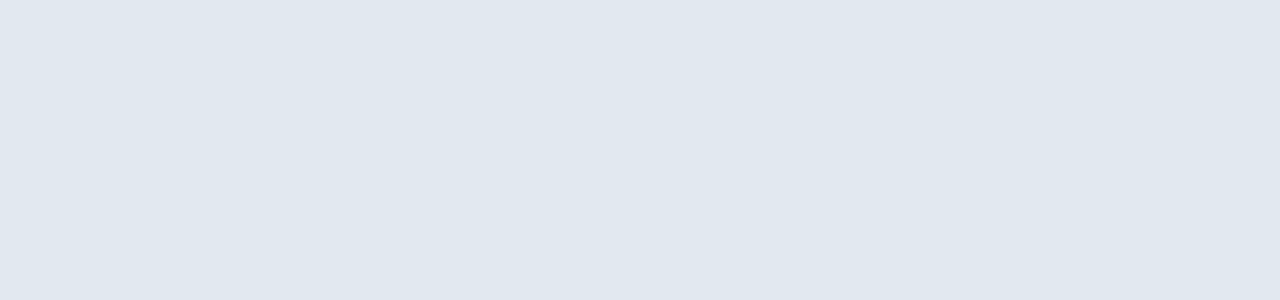
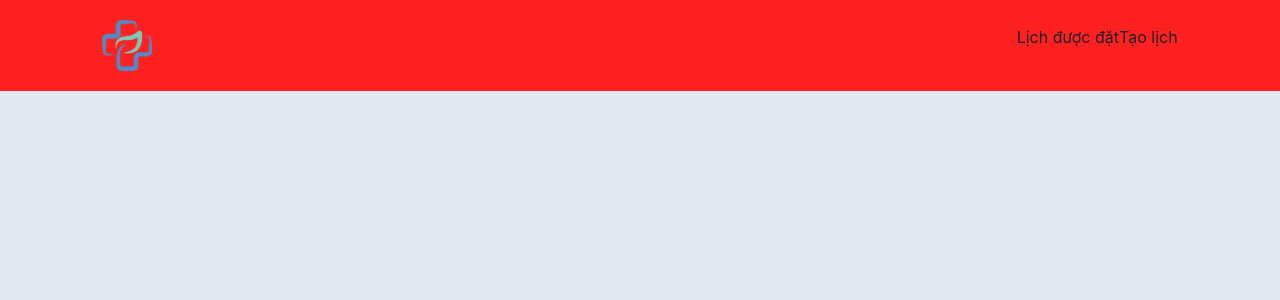
Before and after one commit to anhphuong012/CK_DACNPM, a React (Create React App) app in the folder frontend/project/: page /home in a window 1280 px wide. Before the commit this address had no page. Shown: the top 300 px of the page. Built offline with nearby package versions, Linux system fonts and the light colour scheme.

Commit message:
update home doctor

```diff
--- a/frontend/project/package.json
+++ b/frontend/project/package.json
@@ -52,5 +52,5 @@
       "last 1 safari version"
     ]
   },
-  "proxy": "http://192.168.1.6:8081"
+  "proxy": "http://192.168.1.8:8081"
 }
--- a/frontend/project/src/App.js
+++ b/frontend/project/src/App.js
@@ -8,6 +8,7 @@ import Booking from "./component/user/page/Booking";
 import Schedule from "./component/user/page/Schedule";
 import ScheduleCancel from "./component/user/page/ScheduleCancel";
 import Profile from "./component/user/page/Profile";
+import HomeDoctor from "./component/doctor/page/HomeDoctor";
 import ProfileDoctor from "./component/doctor/page/profileDoctor";
 import CreateCalendar from "./component/doctor/page/createCalendar";
 
@@ -26,6 +27,7 @@ function App() {
         <Route path="/schedule" element={<Schedule />} />
         <Route path="/schedulecancel" element={<ScheduleCancel />} />
         <Route path="/profile" element={<Profile />} />
+        <Route path="/home" element={<HomeDoctor />}></Route>
         <Route path="/profile-doctors" element={<ProfileDoctor />} />
         <Route path="/create-calendar" element={<CreateCalendar />} />
       </Routes>
--- /dev/null
+++ b/frontend/project/src/component/doctor/css/headerDoctor.css
@@ -0,0 +1,19 @@
+#header-doctor {
+    width: 100%;
+    padding: 20px 8%;
+    background-color: #ff2020;
+    /* background-color: #0d6efd; */
+    display: flex;
+    justify-content: space-between;
+    align-items: center;
+}
+
+.logo_header-img {
+    width: 50px;
+    height: auto;
+}
+
+#col_nav, .col_menu, .col_user {
+    display: flex;
+    flex-direction: row;
+}
--- /dev/null
+++ b/frontend/project/src/component/doctor/css/homeDoctor.css
@@ -0,0 +1,11 @@
+* {
+    padding: 0;
+    margin: 0;
+    box-sizing: border-box;
+}
+
+#blk_container-doctor {
+    width: 100vw;
+    height: 100vh;
+    margin-top: -20px;
+}
--- /dev/null
+++ b/frontend/project/src/component/doctor/page/HeaderDoctor.js
@@ -0,0 +1,32 @@
+import React from 'react';
+import '../css/headerDoctor.css';
+import LogoDoctor from '../img/logo2.png';
+import Avatar from "@mui/material/Avatar";
+
+
+function HeaderDoctor() {
+
+
+  return (
+    <header id='header-doctor'>
+      <div id='col_logo'>
+        <a href='/home' className='logo_header'>
+          <img src={LogoDoctor} alt='Logo Header Doctor' className='logo_header-img'/>
+        </a>
+      </div>
+      <div id='col_nav'>
+        <div className='col_menu'>
+          <p>Lịch được đặt</p>
+          <p>Tạo lịch</p>
+          <p></p>
+          <p></p>
+        </div>
+        <div className='col_user'>
+
+        </div>
+      </div>
+    </header>
+  )
+}
+
+export default HeaderDoctor;
--- /dev/null
+++ b/frontend/project/src/component/doctor/page/HomeDoctor.js
@@ -0,0 +1,16 @@
+import React from 'react';
+import HeaderDoctor from './HeaderDoctor';
+import '../css/homeDoctor.css';
+
+function HomeDoctor() {
+  return (
+    <div id='blk_container-doctor'>
+      <HeaderDoctor/>
+      <div className='container-doctor'>
+
+      </div>
+    </div>
+  )
+}
+
+export default HomeDoctor;
--- a/frontend/project/src/component/user/css/header.css
+++ b/frontend/project/src/component/user/css/header.css
@@ -33,7 +33,7 @@
     border-radius: .5rem;
     padding: 1rem;
     font-weight: 600 !important;
-    font-size: .875rem;
+    font-size: 1.25rem!important;
     line-height: 1.25rem;
 }
 .nav {
--- a/frontend/project/src/component/user/page/Header.js
+++ b/frontend/project/src/component/user/page/Header.js
@@ -16,6 +16,7 @@ import LogoutIcon from "@mui/icons-material/Logout";
 import logoPan from "../img/Logo_PanBee_png.png";
 
 import Tooltip from "@mui/material/Tooltip";
+
 export default function Headers() {
   const [isLogin, setIsLogin] = useState(false);
   const [anchorEl, setAnchorEl] = React.useState(null);
--- a/frontend/project/src/component/user/page/Home.js
+++ b/frontend/project/src/component/user/page/Home.js
@@ -124,7 +124,7 @@ export default function Home() {
         <div div="wrap-search" style={{ minWidth: "70%" }}>
           <div class="input-group mb-3 input-group-lg">
             <input
-              placeholder="Nhập triệu chứng,tên bác sĩ .."
+              placeholder="Nhập triệu chứng, tên bác sĩ..."
               type="text"
               class="form-control search"
               value={inputValue}
--- a/frontend/project/src/setupProxy.js
+++ b/frontend/project/src/setupProxy.js
@@ -4,7 +4,7 @@ module.exports = function (app) {
   app.use(
     "/api",
     createProxyMiddleware({
-      target: "http://192.168.1.6:8081",
+      target: "http://192.168.1.8:8081",
       changeOrigin: true,
     })
   );
```
Also changed, not shown: frontend/project/src/component/doctor/img/logo2.png (added).
